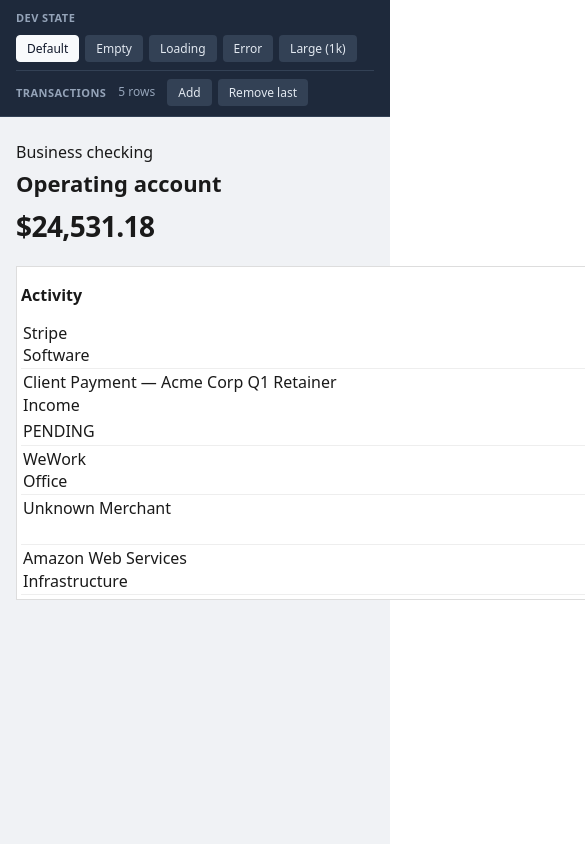
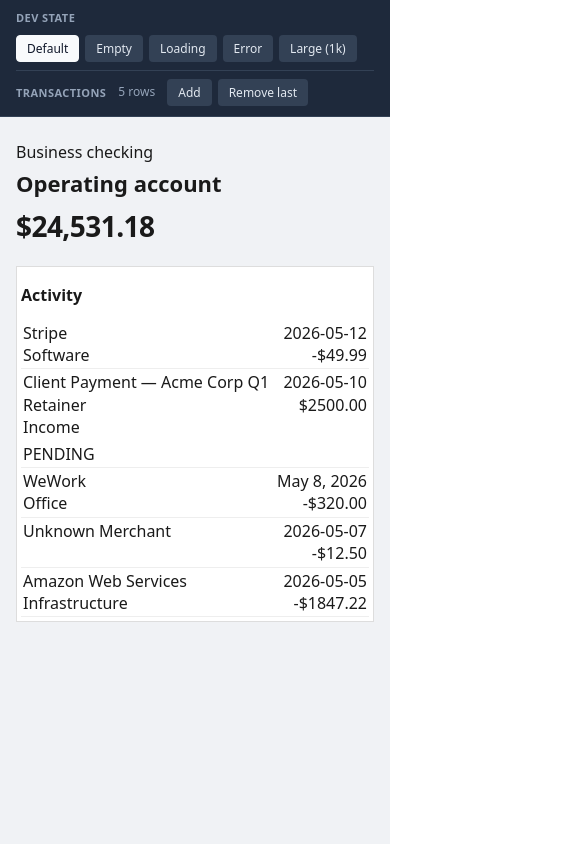
Before and after one commit to v3nk3y/design-eng-activity-feed, a React (Vite) app: page / in a window 390 px wide. Shown: the top 844 px of the page, 585 px wide, since content can reach past the window. Built offline with nearby package versions, Linux system fonts and the light colour scheme.

Commit message:
fix: responsive width for the activity feed and wrap long names

```diff
--- a/src/components/ActivityFeed/ActivityFeed.css
+++ b/src/components/ActivityFeed/ActivityFeed.css
@@ -2,7 +2,7 @@
   background: #fff;
   border: 1px solid #ddd;
   padding: 4px;
-  width: 720px;
+  width: 100%;
 }
 
 .activity-feed h2 {
@@ -45,7 +45,6 @@
   display: block;
   font-size: 16px;
   font-weight: 500;
-  white-space: nowrap;
 }
 
 .transaction-row__category {
```
